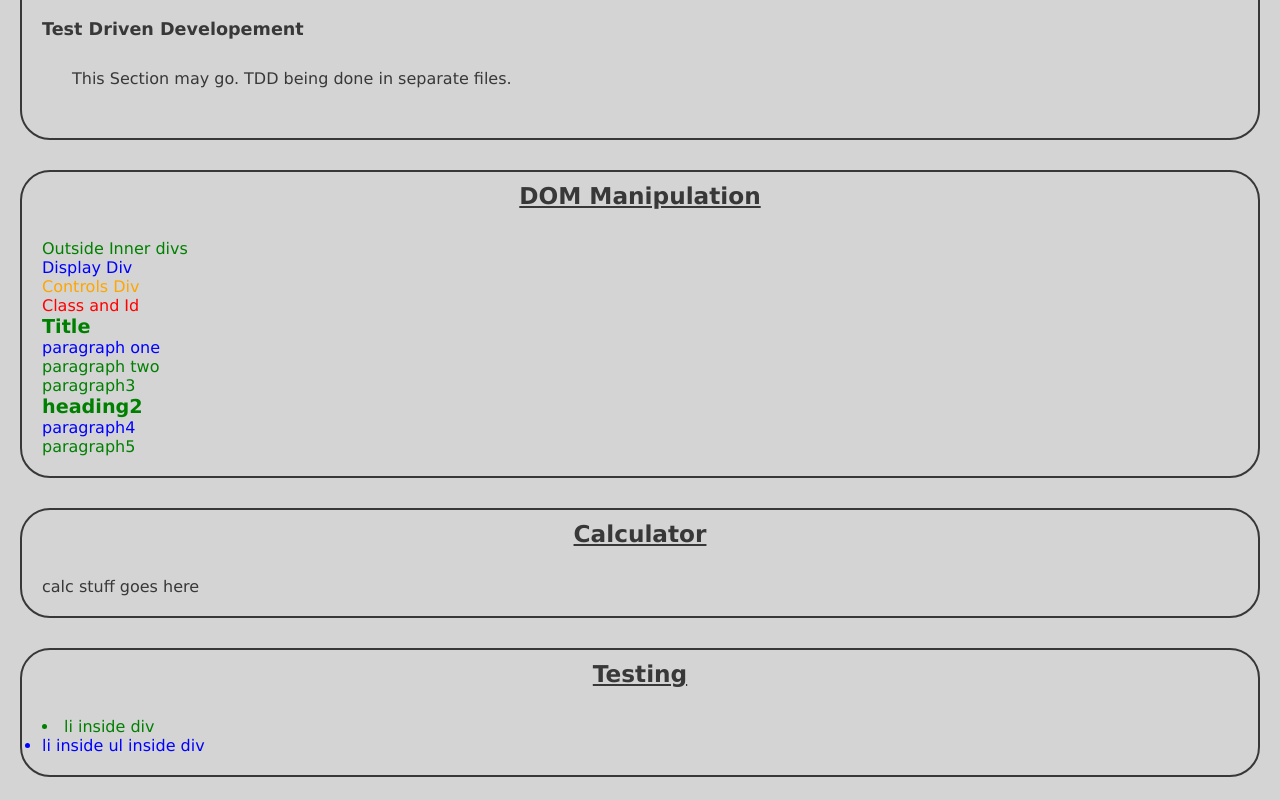
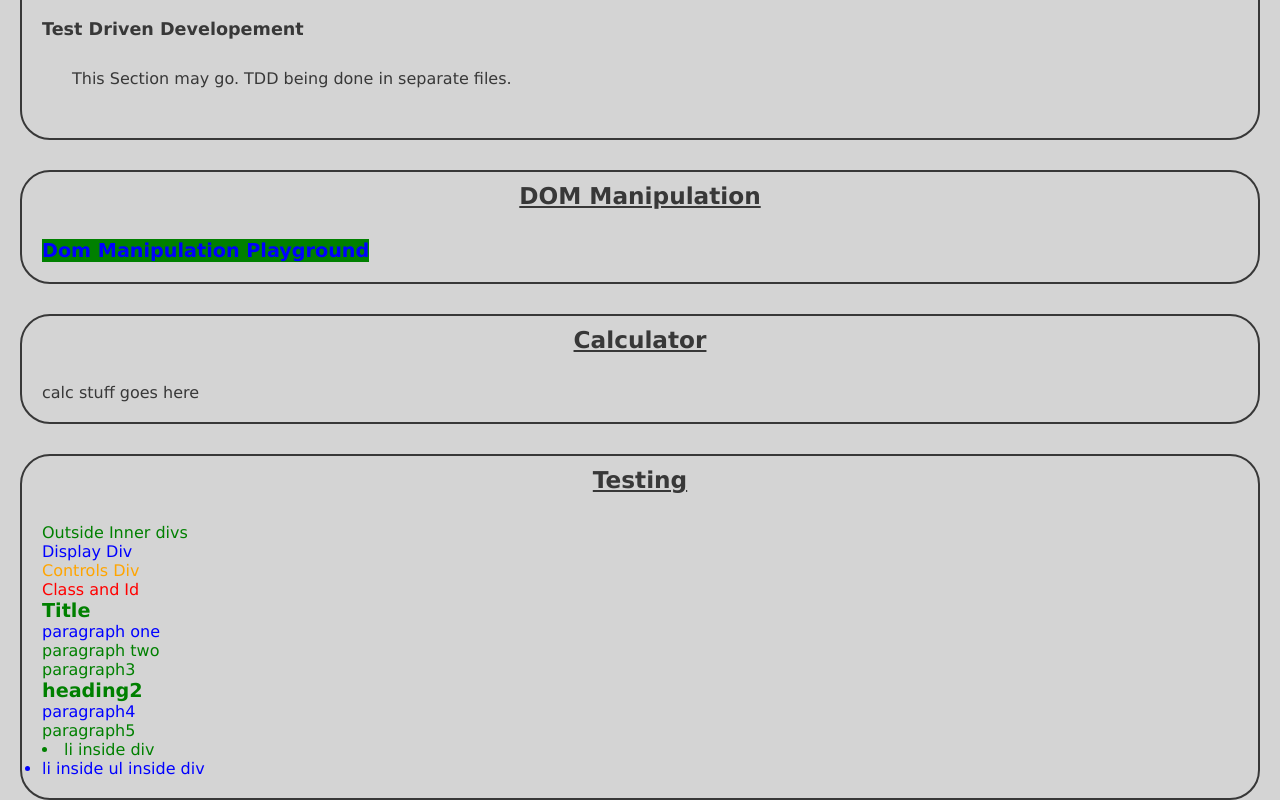
Before and after one commit to Scribler/arraysLoopsTDD, a website: page src/index.html in a window 1280 px wide. Shown: the part 1662-2462 px from the top of the page. Before the commit the page ends 2439 px from the top, so only its background shows below. Drawn offline with nearby package versions, Linux system fonts and the light colour scheme; files that its build step writes are made by us from their sources.

Commit message:
working on Dom Manipulation section

```diff
--- a/src/index.html
+++ b/src/index.html
@@ -69,22 +69,7 @@
 
     <section id="dom">
       <h2 class="sectHero">DOM Manipulation</h2>
-      <div class="domManipArea">
-        <div id="container">
-          Outside Inner divs
-          <div class="display">Display Div</div>
-          <div class="controls">Controls Div</div>
-          <div id="idLabel" class="classLabel">Class and Id</div>
-          <h3>Title</h3>
-          <p>paragraph one</p>
-          <p>paragraph two</p>
-          <p>paragraph3</p>
-          <h3>heading2</h3>
-          <p>paragraph4</p>
-          <p>paragraph5</p>
-        </div>
-
-      </div>
+      <div class="domManipulationContainer"></div>
     </section>
 
 
@@ -100,6 +85,21 @@
       <h2 class="sectHero">Testing</h2>
 
       <div class="testingArea">
+
+        <div id="container">
+          Outside Inner divs
+          <div class="display">Display Div</div>
+          <div class="controls">Controls Div</div>
+          <div id="idLabel" class="classLabel">Class and Id</div>
+          <h3>Title</h3>
+          <p>paragraph one</p>
+          <p>paragraph two</p>
+          <p>paragraph3</p>
+          <h3>heading2</h3>
+          <p>paragraph4</p>
+          <p>paragraph5</p>
+        </div>
+
         <div>
           <li>li inside div</li>
         </div>
--- a/src/js/scripts.js
+++ b/src/js/scripts.js
@@ -212,12 +212,24 @@ console.log(" ")
 console.log(" ")
 console.log("Dom Manipulation Start")
 console.log(" ")
-
-const h3s = document.querySelectorAll("h3");
-h3s.forEach(function(input){console.log(input)});
-const paragraphArray = [...document.querySelectorAll('p')];
-console.log(paragraphArray);
-
+//
+// Setting up variables start
+//
+const domManipulationContainer = document.querySelector('.domManipulationContainer'); // select container
+const domManipulation_mainHeadingH3 = document.createElement('h3');
+const domManipulation_ul = document.createElement('ul');
+const domManipulation_li = document.createElement('li');
+//
+// Modifying elements before adding.
+//
+// Dom Manipulation Heading
+domManipulation_mainHeadingH3.textContent = "Dom Manipulation Playground";
+domManipulation_mainHeadingH3.style.backgroundColor = 'green';
+domManipulation_mainHeadingH3.style.color = 'blue';
+domManipulation_mainHeadingH3.style.display = 'inline-block';
+// Dom Manipulation List
+// Adding Elements
+domManipulationContainer.appendChild(domManipulation_mainHeadingH3);
 
 
 console.log(" ")
@@ -261,6 +273,10 @@ console.log(" ")
 console.log("Testing Area Start")
 console.log(" ")
 
+const h3s = document.querySelectorAll("h3");
+h3s.forEach(function(input){console.log(input)});
+const paragraphArray = [...document.querySelectorAll('p')]; // turn node list into array
+console.log(paragraphArray);
 
 
 console.log(" ")
```
